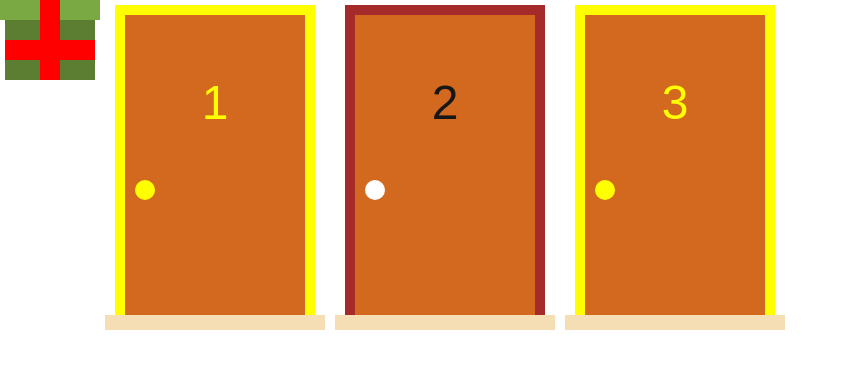
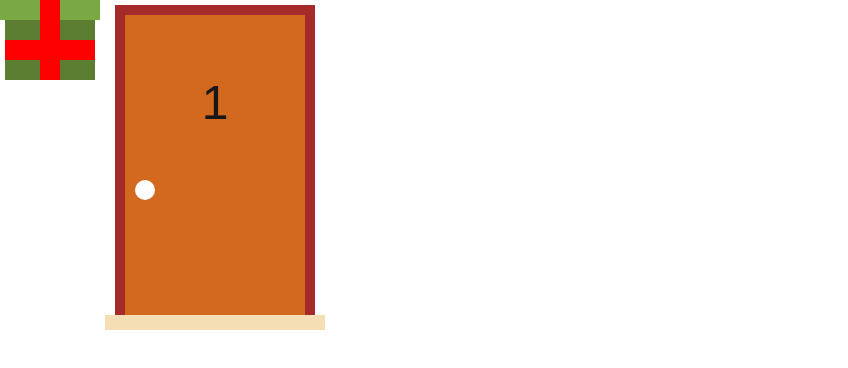
Before and after one commit to douglimaonline/monty-hall, a Next.js app: page / in a window 1280 px wide. Shown: the top 368 px of the page, without its empty margins (0-848 px from the left). Built offline with nearby package versions, Linux system fonts and the light colour scheme.

Commit message:
Implement controlled component to Door

```diff
--- a/app/components/Door.tsx
+++ b/app/components/Door.tsx
@@ -3,14 +3,18 @@ import DoorModel from '../models/Door'
 
 interface DoorPops {
   door: DoorModel
+  onChange: (newDoor: DoorModel) => void
 }
 
 export default function Door(props: DoorPops) {
   const { door } = props
   const selected = door?.selected ? styles.selected : ''
+
+  const switchSelect = (e) => props.onChange(door.switchSelected())
+
   return (
     <div className={styles.area}>
-      <div className={`${styles.door} ${selected}`}>
+      <div className={`${styles.door} ${selected}`} onClick={switchSelect}>
         <div className={styles.number}>{door?.number}</div>
         <div className={styles.knob}></div>
       </div>
--- a/app/models/Door.ts
+++ b/app/models/Door.ts
@@ -34,16 +34,16 @@ export default class DoorModel {
 
   switchSelected() {
     const select = !this.#selected
-    new DoorModel(this.number, this.hasGift, select, this.#isOpen)
+    return new DoorModel(this.number, this.hasGift, select, this.#isOpen)
   }
 
   unSelect() {
     const unSelected = false
-    new DoorModel(this.number, this.hasGift, unSelected, this.#isOpen)
+    return new DoorModel(this.number, this.hasGift, unSelected, this.#isOpen)
   }
 
   open() {
     const open = true
-    new DoorModel(this.number, this.hasGift, this.#selected, open)
+    return new DoorModel(this.number, this.hasGift, this.#selected, open)
   }
 }
--- a/app/page.jsx
+++ b/app/page.jsx
@@ -3,18 +3,15 @@
 import Gift from './components/Gift'
 import Door from './components/Door'
 import DoorModel from './models/Door'
+import { useState } from 'react'
 
 export default function Home() {
-  const door1 = new DoorModel(1, false, true, false)
-  const door2 = new DoorModel(2, false, false, false)
-  const door3 = new DoorModel(3, false, true, false)
+  const [door, setDoor] = useState(new DoorModel(1, false, false, false))
 
   return (
     <div style={{ display: 'flex' }}>
       <Gift />
-      <Door door={door1} />
-      <Door door={door2} />
-      <Door door={door3} />
+      <Door door={door} onChange={(newDoor) => setDoor(newDoor)} />
     </div>
   )
 }
```
